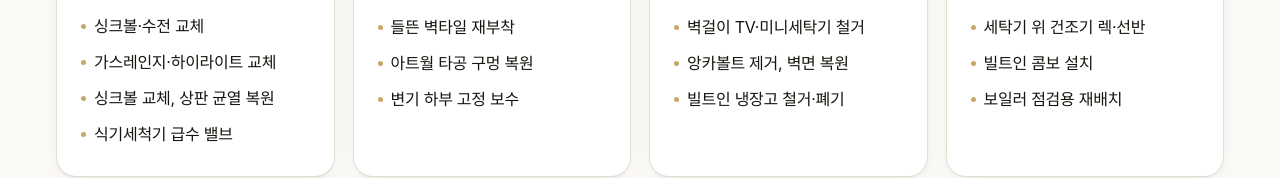
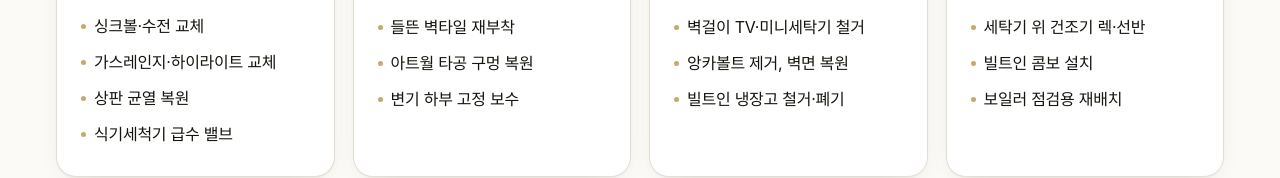
Before and after one commit to rnjstpgns041-sys/houselab-site, a plain HTML site: page index.html in a window 1280 px wide. Shown: the part 2548-2726 px from the top of the page. Drawn offline with nearby package versions, Linux system fonts and the light colour scheme; a web font is replaced by a local one.

Commit message:
주방 수리 항목 중복 싱크볼 제거
Co-Authored-By: Claude Opus 5.5 <noreply@anthropic.com>
Claude-Session: https://claude.ai/code/session_01RGrrhLkMCAg5nS7A2Dzk6e

```diff
--- a/index.html
+++ b/index.html
@@ -1063,7 +1063,7 @@ section.sec-light, #beforeafter.sec-light, #process.sec-light { background: #F4E
           <div class="thumb"><img src="images/224480171508-2.jpg" alt="사각 싱크볼과 수전 교체 후 주방" loading="lazy"></div>
           <h3>주방 수리 · 리폼</h3>
           <p>상판 가공부터 하부장 구조 변경까지 필요한 부분만 손봅니다.</p>
-          <ul><li>싱크볼·수전 교체</li><li>가스레인지·하이라이트 교체</li><li>싱크볼 교체, 상판 균열 복원</li><li>식기세척기 급수 밸브</li></ul>
+          <ul><li>싱크볼·수전 교체</li><li>가스레인지·하이라이트 교체</li><li>상판 균열 복원</li><li>식기세척기 급수 밸브</li></ul>
         </article>
         <article class="service">
           <div class="thumb"><img src="images/224449591756-2.jpg" alt="변기 하부 고정 보수 후 모습" loading="lazy"></div>
```
